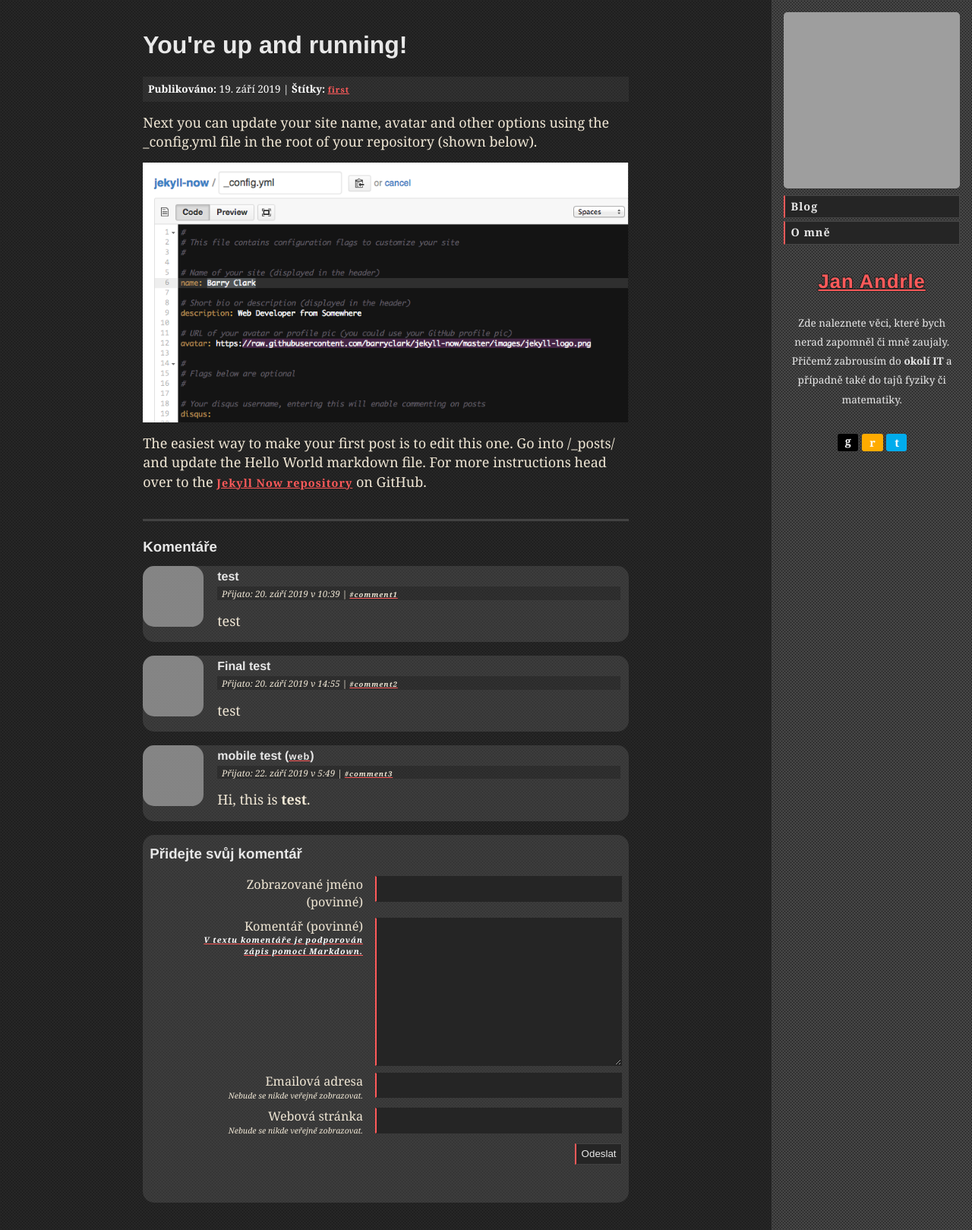
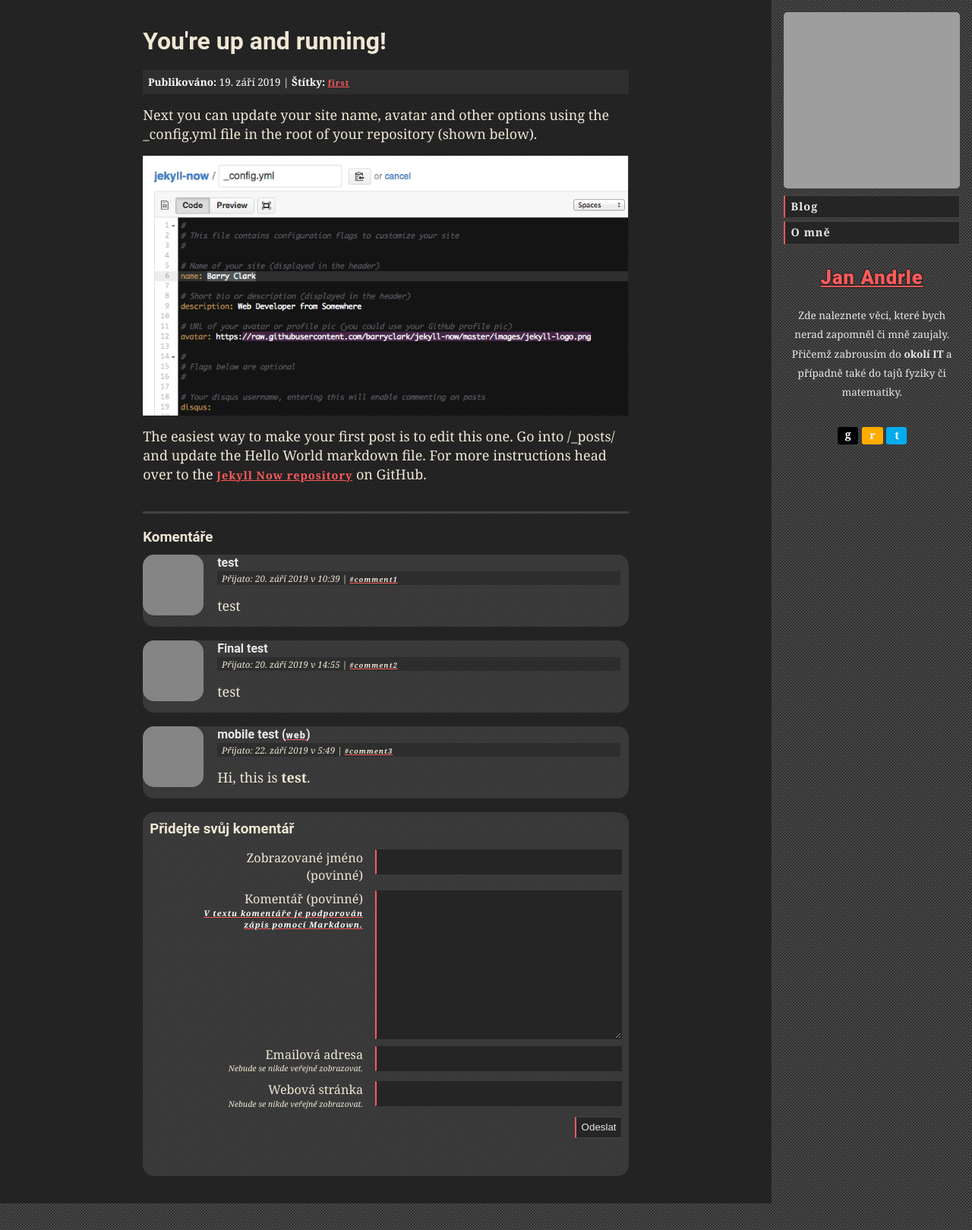
Before and after one commit to jaandrle/jaandrle.github.io, a Jekyll site: the page built from _posts/2019-9-19-Hello-World.md, in a window 1280 px wide. Shown: the whole page at 76% size. Built offline with Jekyll 4.4.1, drawn with Linux system fonts in a browser that asks for light colours; after the commit the page ends 1584 px from its top, so only the background shows below that; grey boxes are pictures that could not be loaded.

Commit message:
heading
1) Roboto as heading font
2) Links

```diff
--- a/_sass/_part_base.scss
+++ b/_sass/_part_base.scss
@@ -25,10 +25,6 @@
 
 h1, h2, h3, h4, h5, h6 {
   font-family: $helveticaNeue;
-  color: $darkerGray;
-  font-weight: bold;
-
-  line-height: 1.7;
   margin: 1em 0 15px;
   padding: 0;
 
@@ -55,7 +51,7 @@
   letter-spacing: 1px;
   font-weight: bolder;
   &:hover, &:active {
-    text-decoration-style: double;
+    text-decoration: none;
     color: $darkerGray;
   }
 }
--- a/_sass/_variables.scss
+++ b/_sass/_variables.scss
@@ -16,7 +16,7 @@
 
 // Font stacks
 $helvetica: Helvetica, Arial, sans-serif;
-$helveticaNeue: "Helvetica Neue", Helvetica, Arial, sans-serif;
+$helveticaNeue: Roboto, "Helvetica Neue", Helvetica, Arial, sans-serif;
 $georgia: Georgia, serif;
 
 %bg-image {
```
